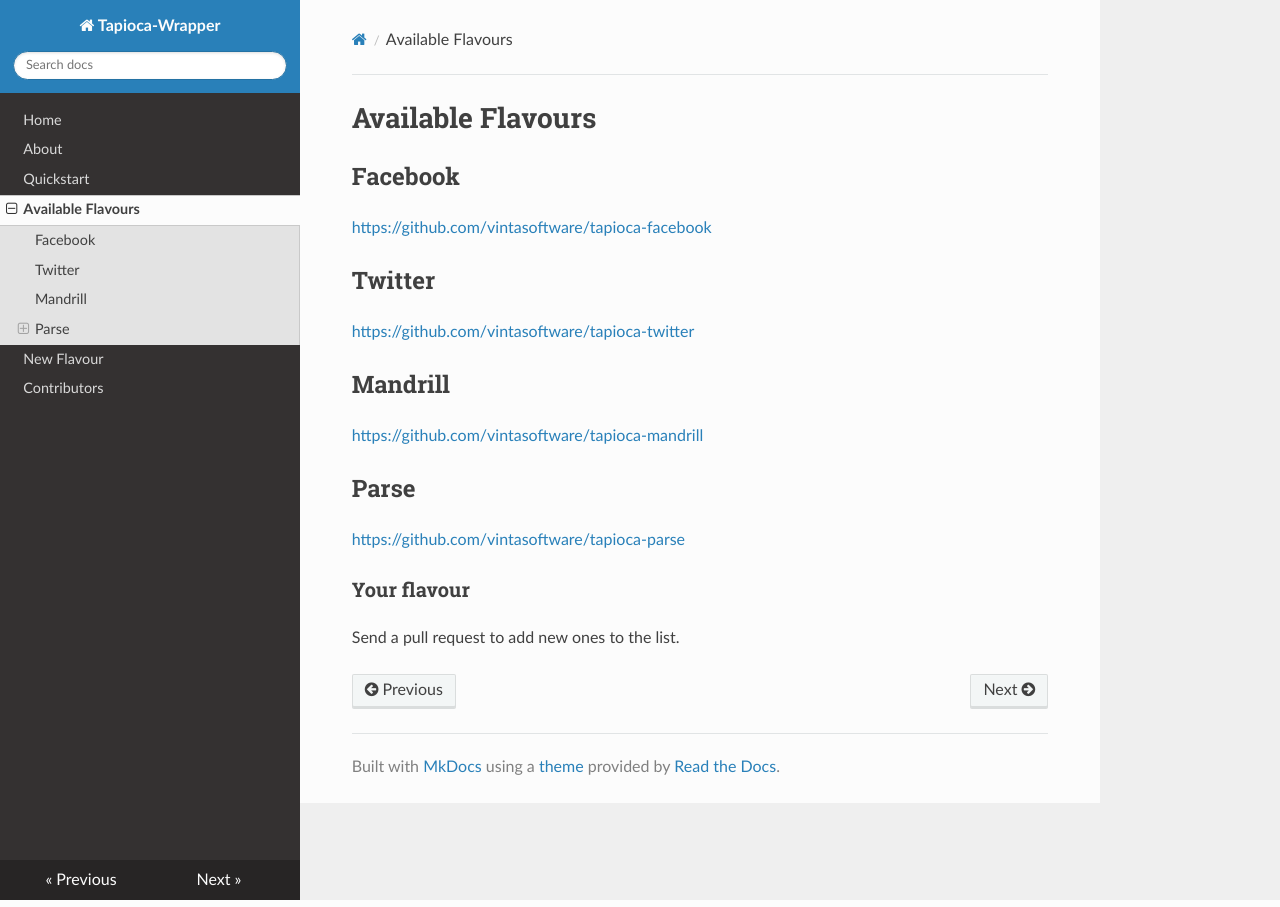
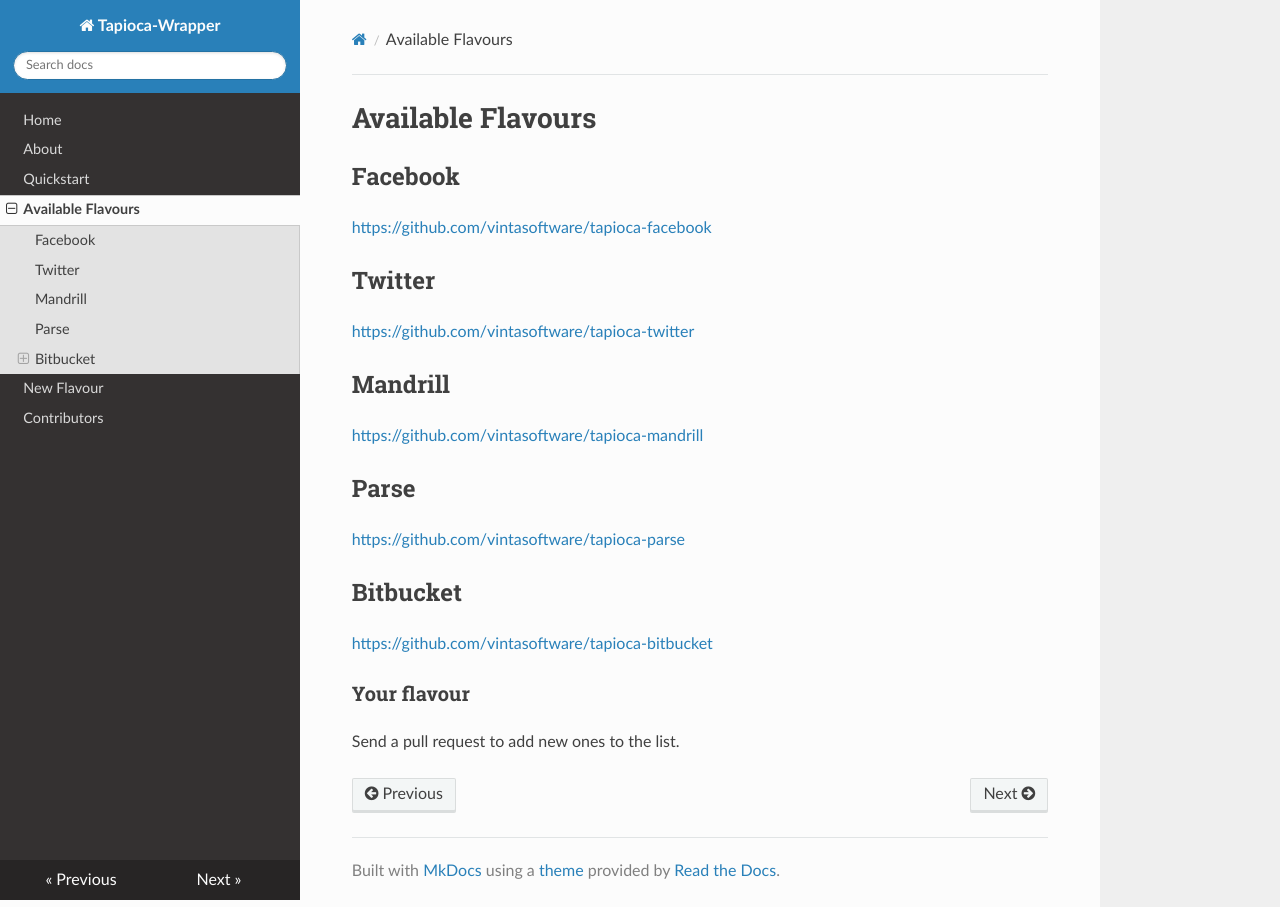
Before and after one commit to vintasoftware/tapioca-wrapper, an MkDocs documentation site: the page built from docs/flavours.md, in a window 1280 px wide. Built offline with MkDocs 1.6.1, drawn with Linux system fonts in a browser that asks for light colours; nearby versions of some CDN libraries; old or Windows-style settings are respelled for this version of MkDocs.

Commit message:
adding tapioca-bitbucket to flavours list

```diff
--- a/docs/flavours.md
+++ b/docs/flavours.md
@@ -8,6 +8,8 @@
 [https://github.com/vintasoftware/tapioca-mandrill](https://github.com/vintasoftware/tapioca-mandrill)
 ## Parse
 [https://github.com/vintasoftware/tapioca-parse](https://github.com/vintasoftware/tapioca-parse)
+## Bitbucket
+[https://github.com/vintasoftware/tapioca-bitbucket](https://github.com/vintasoftware/tapioca-bitbucket)
 
 ### Your flavour
 Send a pull request to add new ones to the list.
```
